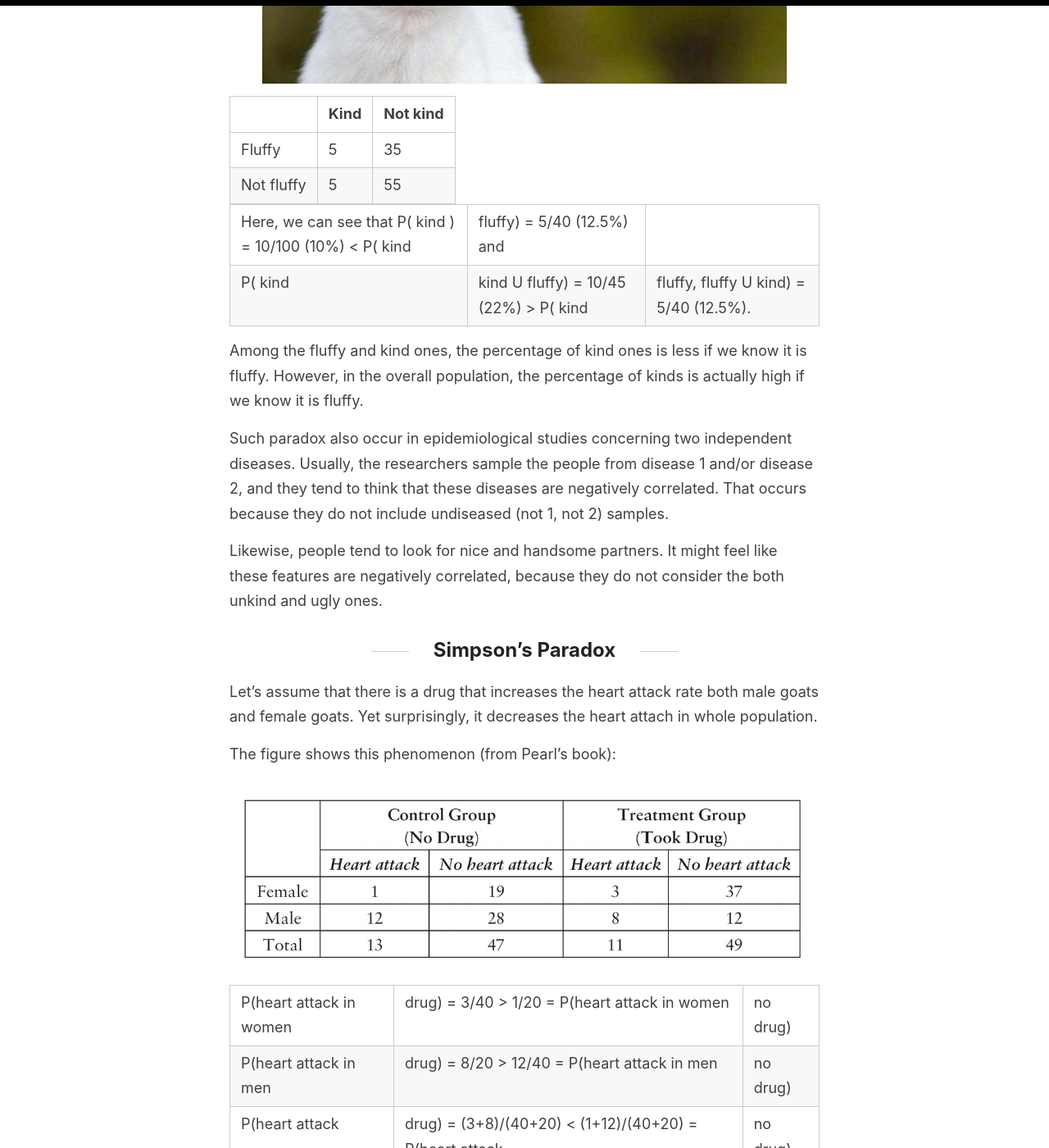
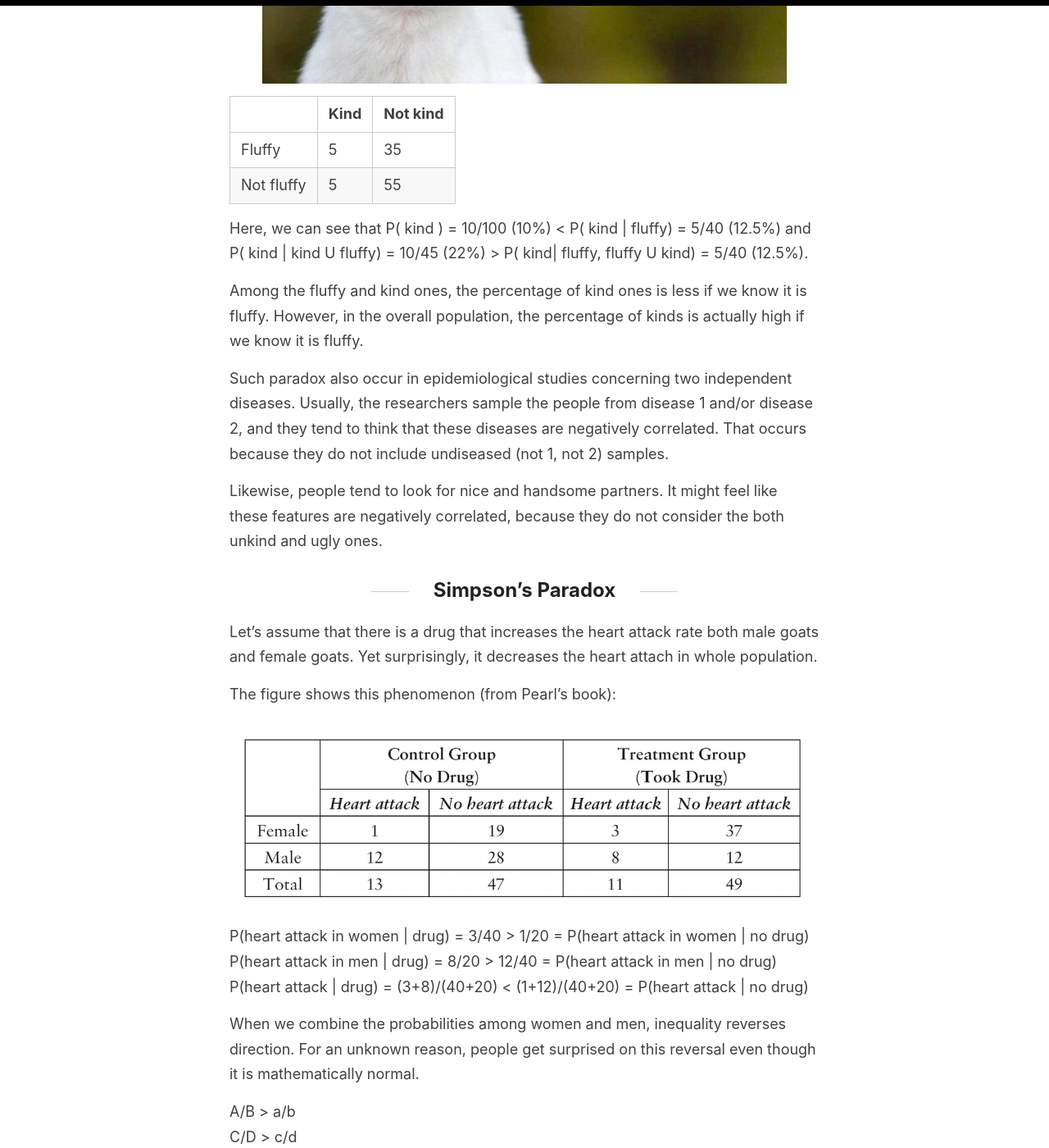
Before and after one commit to evinpinar/evinpinar.github.io, a Jekyll site: the page built from _posts/2019-08-20-statistical-paradoxes.md, in a window 1280 px wide and 1400 px high, scrolled down 2428 px. Shown: the whole window at 82% size. Built offline with Jekyll 4.4.1, drawn with Linux system fonts in a browser that asks for light colours; comment, search, counter and statistics services are not loaded; some of the changed text lies outside the part shown.

Commit message:
Update 2019-08-20-statistical-paradoxes.md

```diff
--- a/_posts/2019-08-20-statistical-paradoxes.md
+++ b/_posts/2019-08-20-statistical-paradoxes.md
@@ -48,8 +48,8 @@ Now, suppose we are to pick the most ideal goat, which we define as fluffy and k
 | Fluffy    | 5    | 35
 | Not fluffy| 5    | 55
 
-Here, we can see that P( kind ) = 10/100 (10%) <  P( kind | fluffy) = 5/40 (12.5%) and
-P( kind | kind U fluffy) = 10/45 (22%) >  P( kind| fluffy, fluffy U kind) = 5/40 (12.5%).
+Here, we can see that P( kind ) = 10/100 (10%) <  P( kind \| fluffy) = 5/40 (12.5%) and
+P( kind \| kind U fluffy) = 10/45 (22%) >  P( kind\| fluffy, fluffy U kind) = 5/40 (12.5%).
 
 Among the fluffy and kind ones, the percentage of kind ones is less if we know it is fluffy. However, in the overall population, the percentage of kinds is actually high if we know it is fluffy.
 
@@ -67,15 +67,15 @@ The figure shows this phenomenon (from Pearl's book):
 ![](/images/simpsons.png "Simpson's")
 
 
-P(heart attack in women | drug) = 3/40 > 1/20 = P(heart attack in women | no drug)
-P(heart attack in men | drug) = 8/20 > 12/40 = P(heart attack in men | no drug)
-P(heart attack | drug) = (3+8)/(40+20) < (1+12)/(40+20) = P(heart attack | no drug)
+P(heart attack in women \| drug) = 3/40 > 1/20 = P(heart attack in women \| no drug)
+P(heart attack in men \| drug) = 8/20 > 12/40 = P(heart attack in men \| no drug)
+P(heart attack \| drug) = (3+8)/(40+20) < (1+12)/(40+20) = P(heart attack \| no drug)
 
 
 When we combine the probabilities among women and men, inequality reverses direction. For an unknown reason, people get surprised on this reversal even though it is mathematically normal.
 
-A/B > a/b
-C/D > c/d
+A/B > a/b \
+C/D > c/d \
 (A+C)/(B+D)>(a+c)/(b+d)  -> Such a combination is actually wrong!
 
 This fallacy also occurs in college admissions, or in sport's competitions...
```
